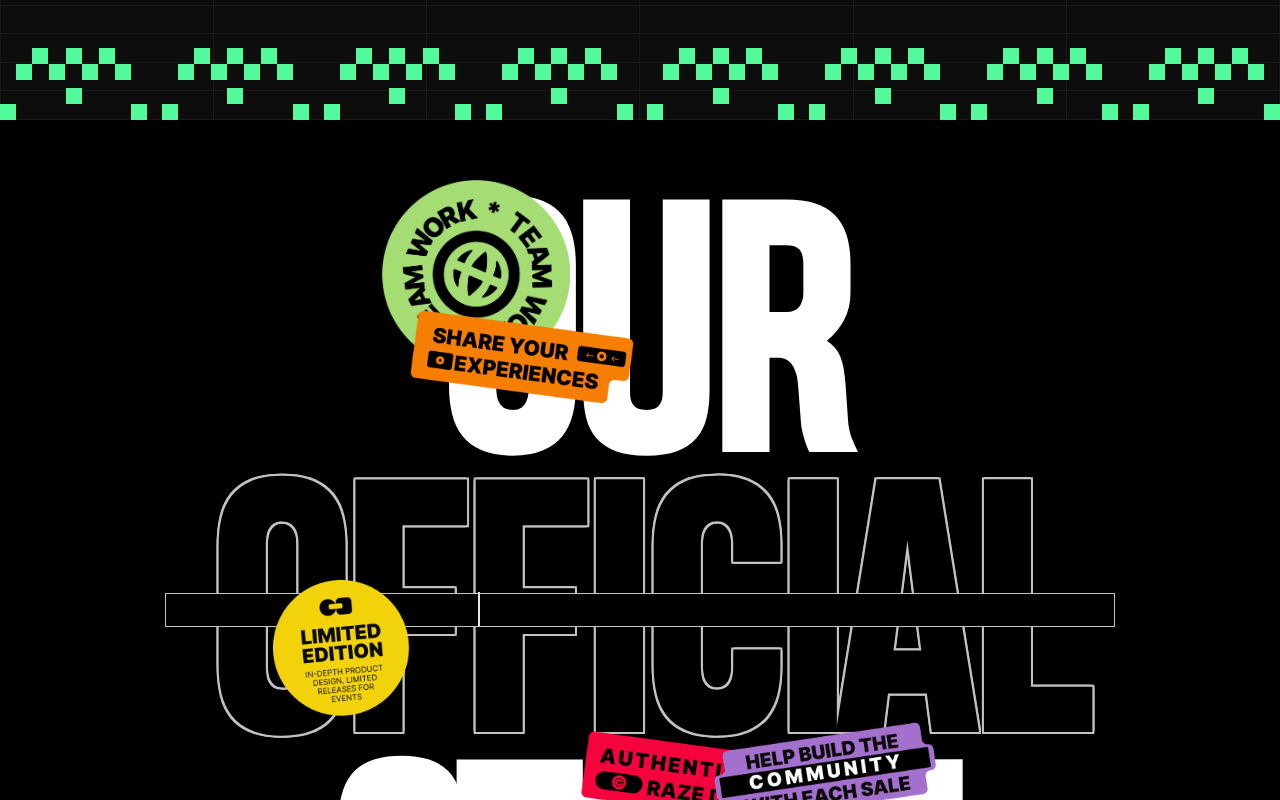
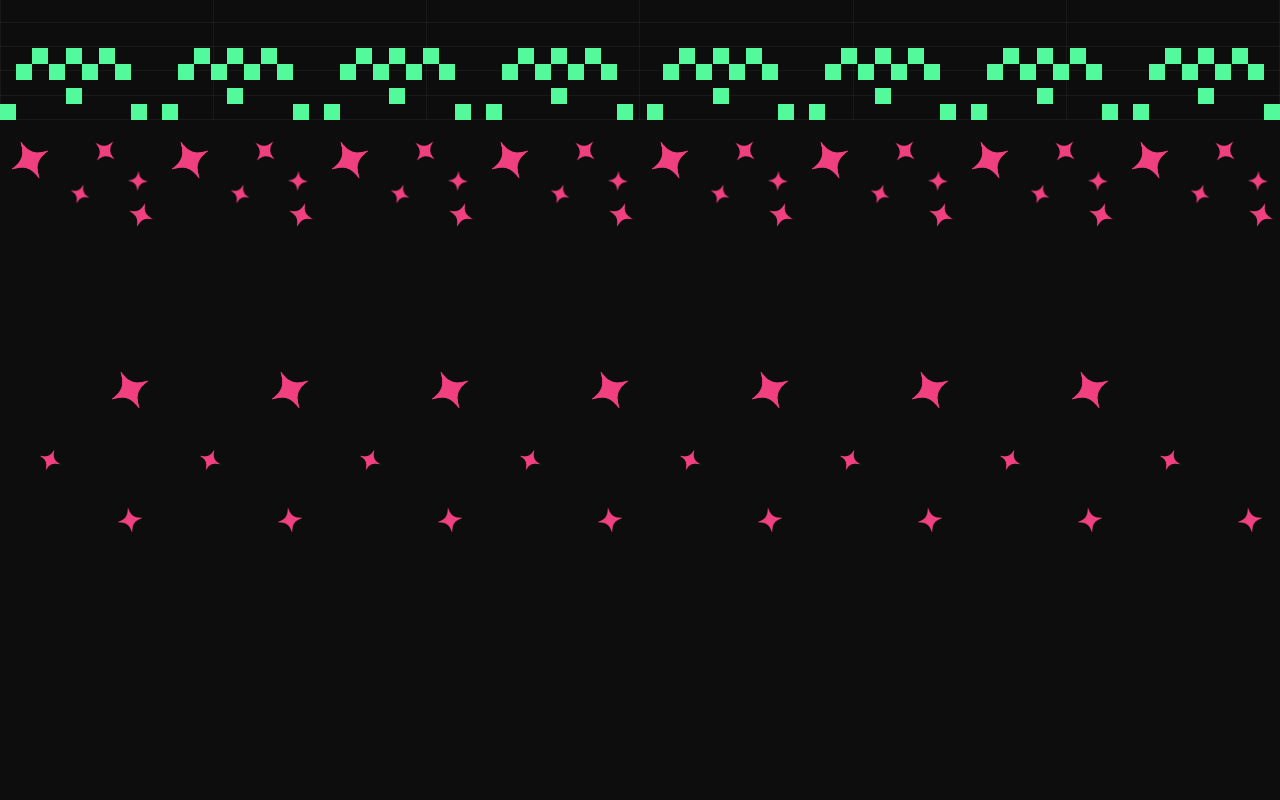
Before and after one commit to Clstialdev/raze-prototype, a Next.js app: page / in a window 1280 px wide. Shown: the part 3080-3880 px from the top of the page. Built offline with nearby package versions, Linux system fonts and the light colour scheme.

Commit message:
adds women empowerment section

```diff
--- a/src/pages/index.tsx
+++ b/src/pages/index.tsx
@@ -5,6 +5,7 @@ import EventsSection from "@/sections/EventsSection";
 import GamingSection from "@/sections/GamingSection";
 // import GamingSection from "@/sections/GamingSection";
 import HeroSection from "@/sections/HeroSection";
+import WomenEmporowement from "@/sections/WomenEmporowement";
 import { type NextPage } from "next";
 import Head from "next/head";
 
@@ -21,6 +22,7 @@ const Home: NextPage = () => {
         <EventsSection />
         <EnglishSection />
         <GamingSection />
+        <WomenEmporowement />
         <Store />
         <Newsletter />
       </main>
--- /dev/null
+++ b/src/sections/WomenEmporowement.tsx
@@ -0,0 +1,121 @@
+import { type NextPage } from "next";
+import Image from "next/image";
+import { useEffect, useRef, useState } from "react";
+import { cn } from "@/utils/cn";
+
+const WomenEmporowement: NextPage = () => {
+  const [viewportWidth, setViewportWidth] = useState(0);
+  const [viewportHeight, setViewportHeight] = useState(0);
+  const [inView, setInView] = useState(false);
+  const sectionRef = useRef<HTMLDivElement | null>(null);
+
+  // Check if this section is in view
+  useEffect(() => {
+    function handleScroll() {
+      const section = sectionRef.current;
+      const rect = section
+        ? section.getBoundingClientRect()
+        : { top: 0, bottom: 0 };
+      const isInView =
+        rect.top >= 0 &&
+        rect.bottom <=
+          (window.innerHeight || document.documentElement.clientHeight);
+      setInView(isInView);
+    }
+
+    window.addEventListener("scroll", handleScroll);
+    return () => {
+      window.removeEventListener("scroll", handleScroll);
+    };
+  }, [sectionRef]);
+
+  useEffect(() => {
+    if (typeof window !== "undefined" && typeof document !== "undefined") {
+      const updateViewportDimensions = () => {
+        setViewportWidth(window.innerWidth);
+        setViewportHeight(window.innerHeight);
+      };
+      // Get viewport height and width
+      updateViewportDimensions();
+      window.addEventListener("resize", updateViewportDimensions);
+      // As soon as we're out of view, stop the game
+      !inView;
+      return () => {
+        window.removeEventListener("resize", updateViewportDimensions);
+      };
+    }
+  }, [inView]);
+
+  return (
+    <div className="relative h-screen w-full bg-[#0D0D0D]" ref={sectionRef}>
+      {/* Background */}
+      <div className="absolute left-0 top-0 h-full w-full">
+        {/* Top Border */}
+        <div className="absolute left-0 top-0 h-fit w-full">
+          <PixelatedBorder viewportWidth={viewportWidth} />
+        </div>
+      </div>
+    </div>
+  );
+};
+
+export default WomenEmporowement;
+
+interface PixerlatedBorderProps {
+  viewportWidth: number;
+  flipped?: boolean;
+}
+
+const PixelatedBorder: NextPage<PixerlatedBorderProps> = ({
+  viewportWidth,
+  flipped = false,
+}) => {
+  return (
+    <div>
+      <div
+        className="flex justify-between"
+        style={{ rotate: flipped ? "180deg" : "0deg" }}
+      >
+        {[...Array<number>(Math.floor(viewportWidth / 160))].map((_, index) => (
+          <FloatingPixels key={index} />
+        ))}
+      </div>
+    </div>
+  );
+};
+
+const Star = ({ className }: { className: string }) => {
+  return (
+    <Image
+      className={cn("absolute", className)}
+      alt="star"
+      height={319}
+      width={319}
+      src={"/images/womenStar1.png"}
+    />
+  );
+};
+
+const FloatingPixels: NextPage = () => {
+  return (
+    <div className="relative w-[calc(9*24px+3px)] bg-green-400/30">
+      <div className="absolute top-[88vh] w-[100px] bg-blue-300">
+        <Star className="left-[0px] top-[0px] rotate-[25deg] scale-[20%]" />
+        <Star className="left-[0px] top-[27px] w-[62px] rotate-[25deg] scale-[40%]" />
+        <Star className="left-[0px] top-[27px] rotate-[15deg] scale-[40%]" />
+      </div>
+      <div className="absolute top-[220px] w-[100px] bg-blue-300">
+        <Star className="left-[-80px] top-[0px] rotate-[63deg] scale-[42%]" />
+        <Star className="left-[0px] top-[70px] rotate-[23deg] scale-[22%]" />
+        <Star className="left-[80px] top-[130px] rotate-[-10deg] scale-[25%] " />
+      </div>
+      <div className="relative w-[100px] bg-blue-300">
+        <Star className="left-[-20px] top-[-10px] rotate-[63deg] scale-[42%]" />
+        <Star className="left-[30px] top-[24px] rotate-[21deg] scale-[20%]" />
+        <Star className="left-[88px] top-[11px] rotate-[3deg] scale-[20%]" />
+        <Star className="left-[55px] top-[-19px] rotate-[41deg] scale-[25%]" />
+        <Star className="left-[91px] top-[45px] rotate-[19deg] scale-[25%]" />
+      </div>
+    </div>
+  );
+};
```
